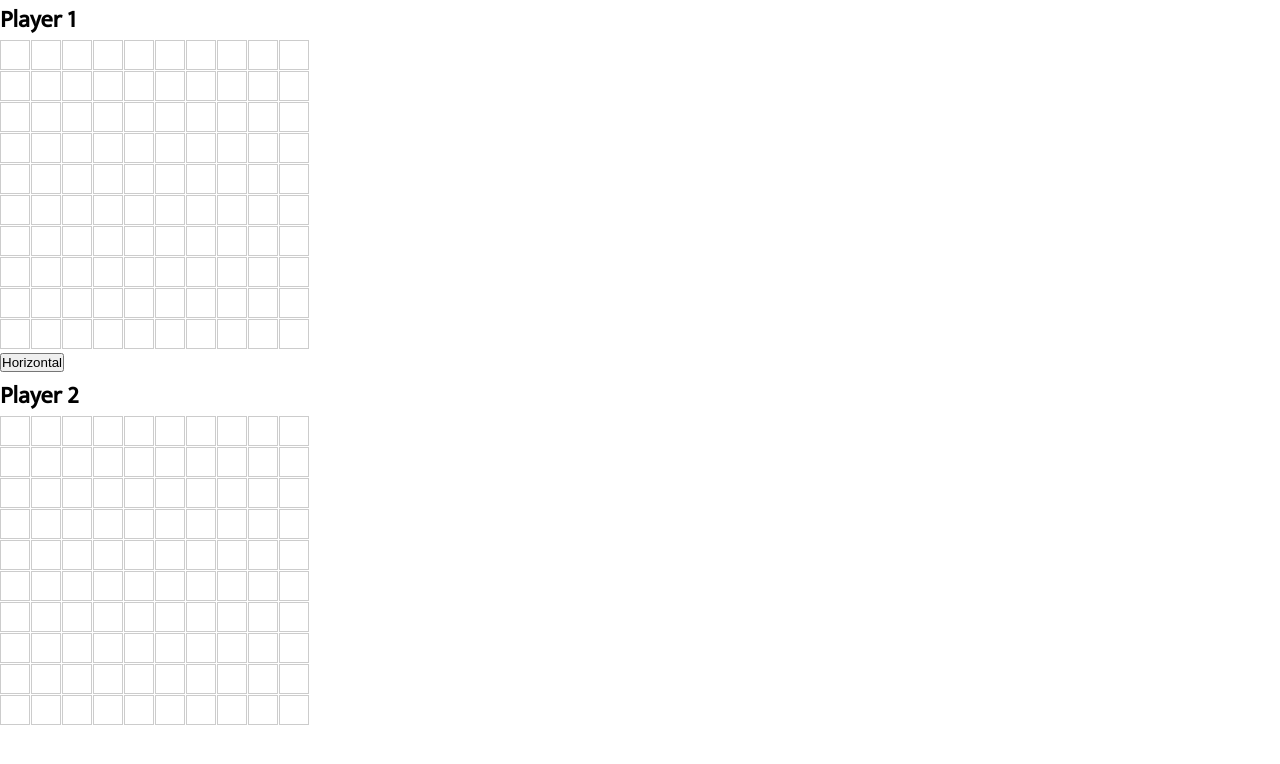
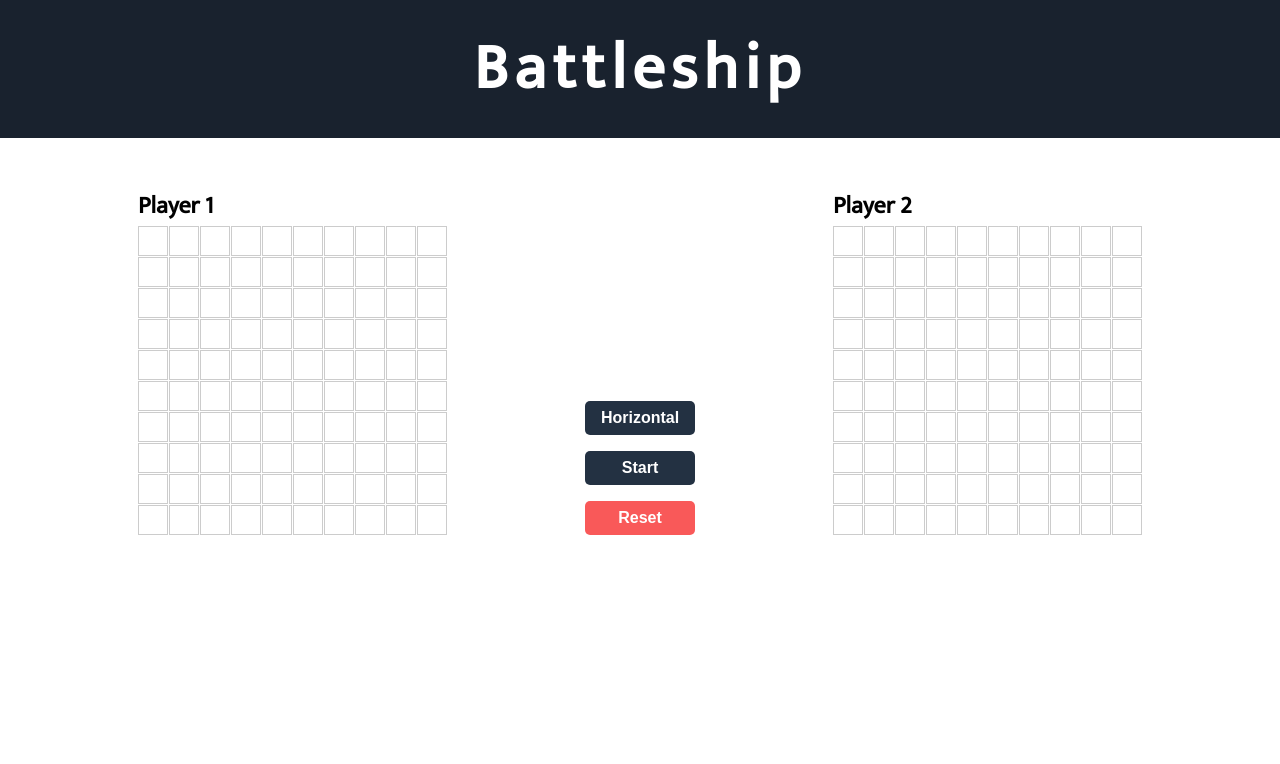
Before and after one commit to angelr1076/Battleship, a website built with webpack: page src/index.html in a window 1280 px wide. Built offline with nearby package versions, Linux system fonts and the light colour scheme.

Commit message:
Added header and not yet active buttons to the gameBoard and all shipLengths array to domInteraction module

```diff
--- a/src/components/domInteraction.js
+++ b/src/components/domInteraction.js
@@ -1,7 +1,8 @@
 let currentShipIndex = 0;
 let currentOrientation = 'horizontal';
 let gameStarted = false;
-const shipLengths = [4, 3, 2];
+
+const shipLengths = [5, 4, 3, 3, 2, 1];
 
 const createGridElement = (player, x, y) => {
   const cell = document.createElement('div');
@@ -196,14 +197,13 @@ const setupClickHandlers = (player, enemy, playerGridSelector) => {
 
     document.addEventListener('keydown', event => {
       if (!gameStarted && event.key === ' ') {
-        event.preventDefault(); // Add this line to prevent the default behavior of the spacebar
+        event.preventDefault();
 
         const hoveredCell = getCurrentlyHoveredCell(player1Grid);
         if (hoveredCell) {
           const x = parseInt(hoveredCell.dataset.x);
           const y = parseInt(hoveredCell.dataset.y);
 
-          // Remove the previous ship placement preview
           removeShipPlacementPreview(
             player1Grid,
             x,
@@ -213,7 +213,6 @@ const setupClickHandlers = (player, enemy, playerGridSelector) => {
           );
         }
 
-        // Change the orientation
         currentOrientation =
           currentOrientation === 'horizontal' ? 'vertical' : 'horizontal';
 
@@ -221,7 +220,6 @@ const setupClickHandlers = (player, enemy, playerGridSelector) => {
           const x = parseInt(hoveredCell.dataset.x);
           const y = parseInt(hoveredCell.dataset.y);
 
-          // Add the new ship placement preview
           previewShipPlacement(
             player1Grid,
             x,
@@ -265,4 +263,4 @@ const setupClickHandlers = (player, enemy, playerGridSelector) => {
   initPreviewHandlers(player1Grid);
 };
 
-export { renderGameboards, setupClickHandlers };
+export { gameStarted, shipLengths, renderGameboards, setupClickHandlers };
--- a/src/components/gameLoop.js
+++ b/src/components/gameLoop.js
@@ -1,6 +1,12 @@
 // gameLoop.js
 import { createPlayer } from './player';
 import { renderGameboards, setupClickHandlers } from './domInteraction';
+
+// A single ship five squares long (the aircraft carrier)
+// A single ship four squares long (the battleship)
+// Two ships three squares long (the cruiser and the submarine)
+// A single ship two squares long (the destroyer)
+// A single ship one square long (the patrol boat)
 
 const gameLoop = () => {
   // Create players
--- a/src/index.html
+++ b/src/index.html
@@ -7,11 +7,18 @@
   <title></title>
 </head>
 <body>
+  <div class="header">
+    <h1>Battleship</h1>
+  </div>
   <div class="container">
     <div id="player1-board">
       <h2>Player 1</h2>
     </div>
-    <button id="changeOriention" class="btn orientation-btn">Horizontal</button>
+    <div class="button-container">
+      <button id="changeOriention" class="btn orientation-btn">Horizontal</button>
+      <button id="start" class="btn start">Start</button>
+      <button id="reset" class="btn reset">Reset</button>
+    </div>
     <div id="player2-board">
       <h2>Player 2</h2>
     </div>
--- a/src/styles/style.css
+++ b/src/styles/style.css
@@ -35,11 +35,57 @@ html {
   text-transform: capitalize;
 }
 
+.header {
+  display: flex;
+  justify-content: center;
+  align-items: center;
+  padding: 1em 2em;
+  background-color: var(--black-blur);
+}
+
+.header h1 {
+  font-size: 4em;
+  font-weight: 600;
+  color: var(--white);
+  letter-spacing: 0.1em;
+}
+
+.container {
+  display: flex;
+  justify-content: space-evenly;
+  align-items: flex-end;
+  margin-top: 3em;
+}
+
+.button-container {
+  display: flex;
+  flex-direction: column;
+  justify-content: space-evenly;
+  align-items: stretch;
+  height: 100%;
+  gap: 1em;
+}
+
 .grid {
   display: grid;
   grid-template-columns: repeat(10, 30px);
   grid-template-rows: repeat(10, 30px);
   gap: 1px;
+}
+
+.btn {
+  background-color: var(--black-faded);
+  color: var(--white);
+  border: none;
+  border-radius: 5px;
+  padding: 0.5em 1em;
+  font-size: 1em;
+  font-weight: 600;
+  cursor: pointer;
+}
+
+.btn.reset {
+  background-color: var(--coral);
 }
 
 .cell {
@@ -48,12 +94,16 @@ html {
   border: 1px solid #ccc;
 }
 
+.cell:hover {
+  cursor: pointer;
+}
+
 .cell.ship-preview {
   background-color: lightgreen;
 }
 
 .cell.ship-placed {
-  background-color: rgb(29, 123, 29);
+  background-color: darkgray;
 }
 
 .cell.hit {
```
